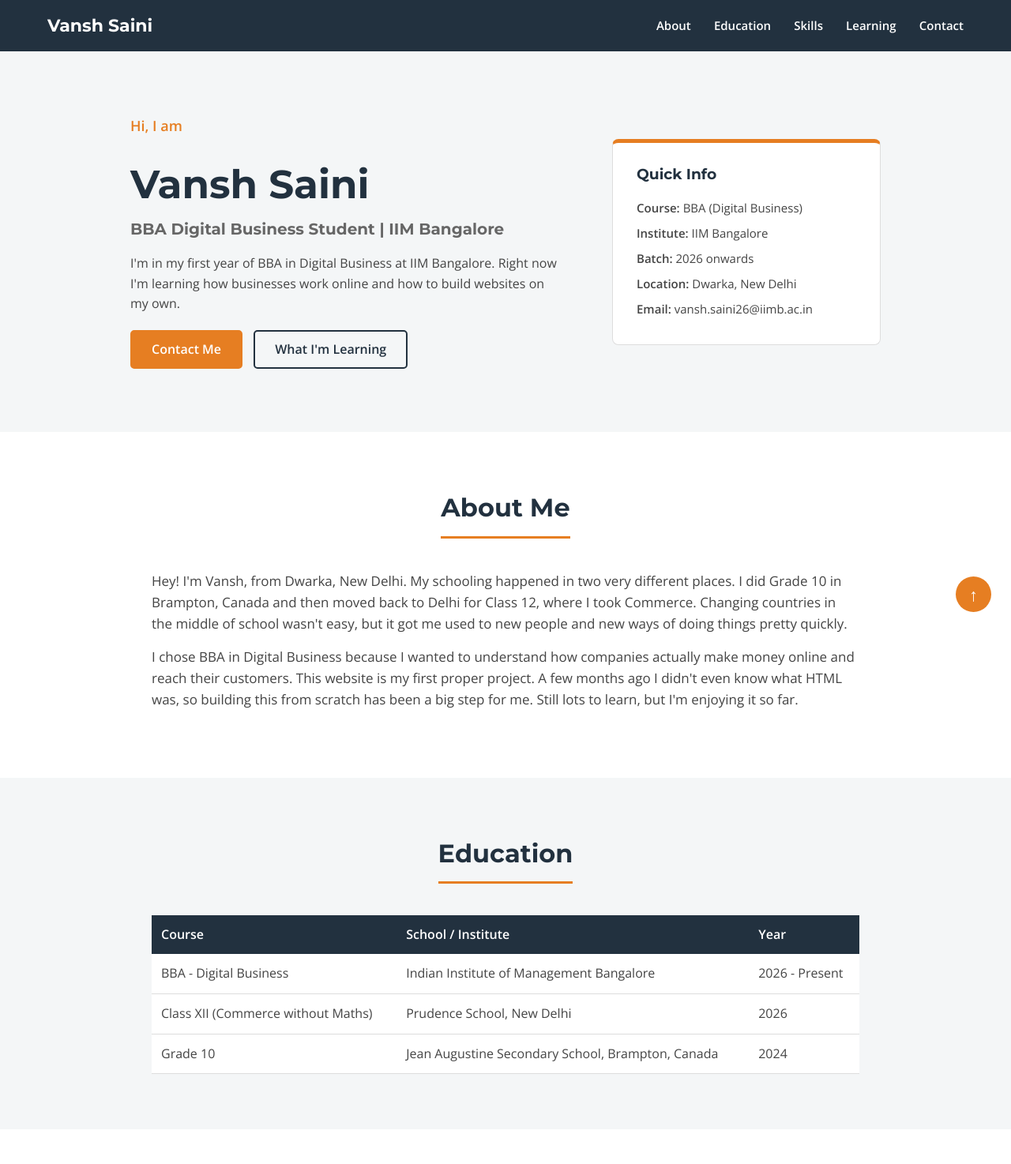
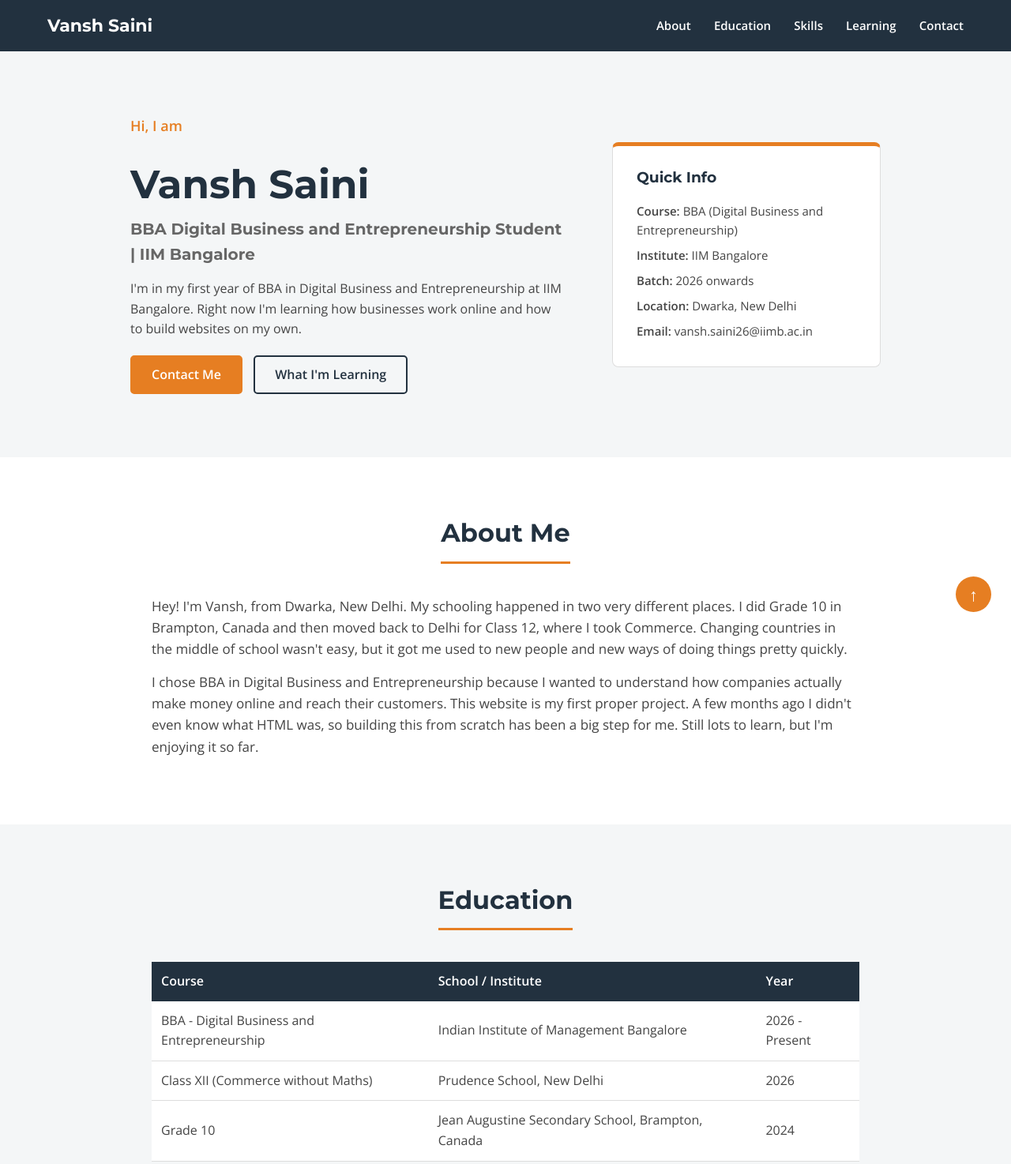
Before and after one commit to VanshDM/resume-website, a plain HTML site: page index.html in a window 1280 px wide. Shown: the top 1474 px of the page at 79% size. Drawn offline with nearby package versions, Linux system fonts and the light colour scheme.

Commit message:
Update course name to BBA DBE

```diff
--- a/index.html
+++ b/index.html
@@ -29,9 +29,9 @@
         <div class="intro">
             <p class="hello">Hi, I am</p>
             <h1>Vansh Saini</h1>
-            <h2>BBA Digital Business Student | IIM Bangalore</h2>
+            <h2>BBA Digital Business and Entrepreneurship Student | IIM Bangalore</h2>
             <p>
-                I'm in my first year of BBA in Digital Business at IIM Bangalore.
+                I'm in my first year of BBA in Digital Business and Entrepreneurship at IIM Bangalore.
                 Right now I'm learning how businesses work online and how to
                 build websites on my own.
             </p>
@@ -41,7 +41,7 @@
 
         <div class="info-box">
             <h3>Quick Info</h3>
-            <p><b>Course:</b> BBA (Digital Business)</p>
+            <p><b>Course:</b> BBA (Digital Business and Entrepreneurship)</p>
             <p><b>Institute:</b> IIM Bangalore</p>
             <p><b>Batch:</b> 2026 onwards</p>
             <p><b>Location:</b> Dwarka, New Delhi</p>
@@ -60,7 +60,7 @@
             new ways of doing things pretty quickly.
         </p>
         <p>
-            I chose BBA in Digital Business because I wanted to understand how
+            I chose BBA in Digital Business and Entrepreneurship because I wanted to understand how
             companies actually make money online and reach their customers. This
             website is my first proper project. A few months ago I didn't even know
             what HTML was, so building this from scratch has been a big step for me.
@@ -78,7 +78,7 @@
                 <th>Year</th>
             </tr>
             <tr>
-                <td>BBA - Digital Business</td>
+                <td>BBA - Digital Business and Entrepreneurship</td>
                 <td>Indian Institute of Management Bangalore</td>
                 <td>2026 - Present</td>
             </tr>
@@ -127,7 +127,7 @@
     <!-- what i'm learning (web dev course modules) -->
     <section id="learning" class="section grey-bg">
         <h2 class="heading">What I'm Learning</h2>
-        <p class="sub-text">Web Development course, BBA DB - IIM Bangalore</p>
+        <p class="sub-text">Web Development course, BBA DBE - IIM Bangalore</p>
         <div class="modules-container">
             <div class="module">
                 <span class="module-no">Module 1</span>
@@ -194,7 +194,7 @@
     </section>
 
     <footer>
-        <p>Made by Vansh Saini | BBA DB, IIM Bangalore | 2026</p>
+        <p>Made by Vansh Saini | BBA DBE, IIM Bangalore | 2026</p>
     </footer>
 
     <!-- back to top button -->
```
